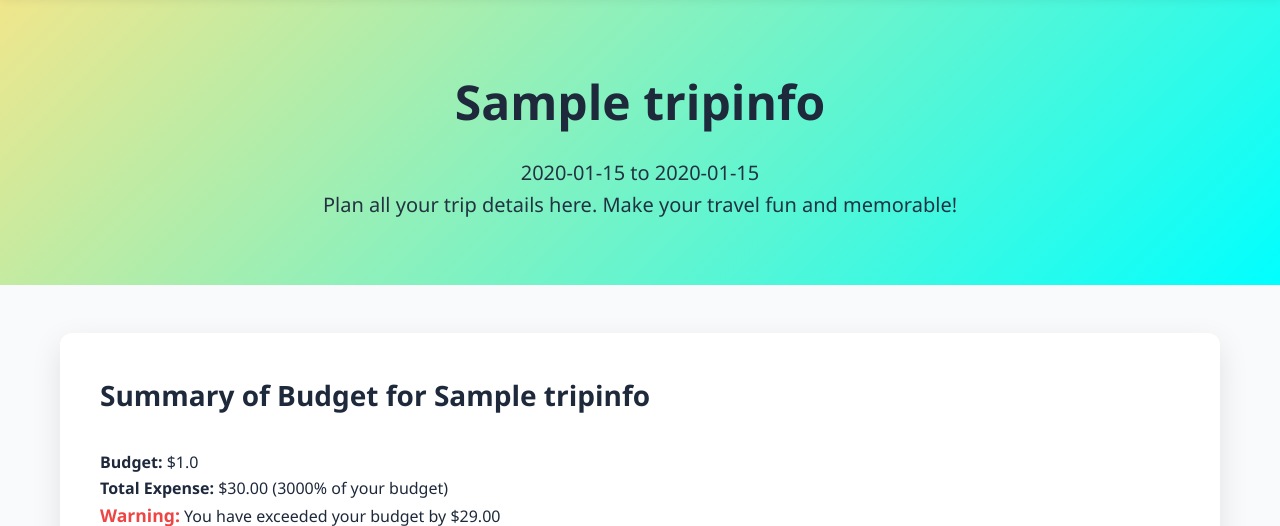
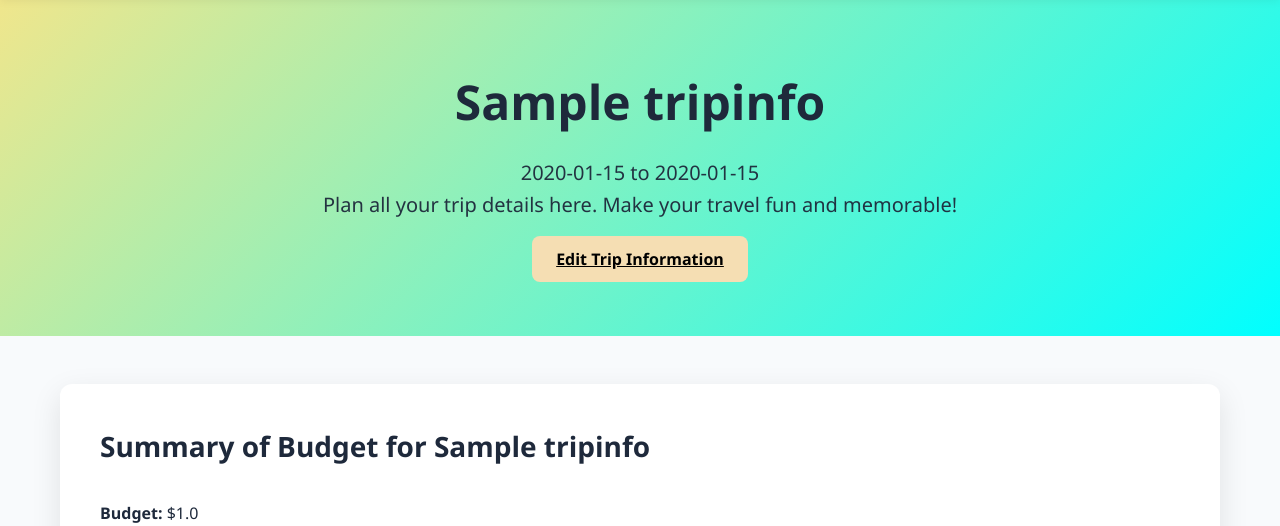
Before and after one commit to IJustinChan/Travel-Planner, a Flask app: page /plan/1 in a window 1280 px wide. Shown: the part 70-596 px from the top of the page. Run offline with Flask 3, Linux system fonts and the light colour scheme; tables that the repository leaves empty hold one stand-in row (values such as "Sample post"); data that the repository does not hold is empty.

Commit message:
enabled users to update trip information

```diff
--- a/main.py
+++ b/main.py
@@ -424,6 +424,31 @@ def get_extra_costs(trip_id):
         return []
 
 # --- Get Single Item From Database ---
+def get_single_trip(trip_id):
+    """
+    Retrieve a single trip from the database for editing
+    :param trip_id: ID of the trip to retrieve
+    :return: The trip as a dictionary or None if not found
+    """
+    if trip_id is None:
+        return None
+
+    connection = sqlite3.connect(database_name)
+    connection.row_factory = sqlite3.Row
+
+    trip = connection.execute('''
+        SELECT
+            *
+        FROM
+            TripInfo
+        WHERE
+            id = ?''', (trip_id,)
+    ).fetchone()
+
+    connection.close()
+
+    return trip
+
 def get_item_to_edit(item_type, item_id):
     """
     retrieve a single item (activity, hotel, flight, or extra cost) from the database of a trip for editing
@@ -464,6 +489,51 @@ def get_item_to_edit(item_type, item_id):
     return item
 
 # --- Update Database Information Of Single Rows ---
+def update_trip(trip_id, trip_data):
+    """
+    Update a trip in the database for a specific trip ID
+    :param trip_id: ID of the trip to update
+    :param trip_data: Dictionary containing updated trip information
+    :return: Boolean indicating success or failure
+    """
+    try:
+        connection = sqlite3.connect(database_name)
+        cursor = connection.cursor()
+        cursor.execute('''
+            UPDATE
+                TripInfo
+            SET
+                trip_name = ?,
+                destination = ?,
+                country = ?,
+                start_date = ?,
+                end_date = ?,
+                budget = ?,
+                num_travelers = ?,
+                description = ?,
+                travel_mode = ?,
+                companions = ?
+            WHERE
+                id = ?''', (
+                    trip_data.get('trip_name'),
+                    trip_data.get('destination'),
+                    trip_data.get('country'),
+                    trip_data.get('start_date'),
+                    trip_data.get('end_date'),
+                    trip_data.get('budget') or 0,
+                    trip_data.get('num_travelers') or 1,
+                    trip_data.get('description'),
+                    trip_data.get('travel_mode'),
+                    trip_data.get('companions'),
+                    trip_id
+                ))
+        connection.commit()
+        connection.close()
+        return True
+    except Exception as e:
+        print(f"Error updating trip: {e}")
+        return False
+
 def update_flight(flight_id, flight_data):
     """
     Update a flight in the database for a specific flight ID
@@ -595,10 +665,20 @@ def delete_hotel_record(trip_id, hotel_id):
 
 # --- Webpages ---
 @app.route("/", methods=['GET', 'POST'])
-def home():
+@app.route("/<int:trip_id>", methods=['GET', 'POST'])
+def home(trip_id=None):
     """
     Add a new trip.
     """
+
+    trip_to_edit = None
+
+    if trip_id is not None:
+        trip_to_edit = get_single_trip(trip_id)
+        if trip_to_edit is None:
+            flash('Trip not found for editing.', 'error')
+            return redirect(url_for('home'))
+
     if request.method == 'POST':
         # Extract form data
         trip_data = {
@@ -615,6 +695,13 @@ def home():
         }
 
         if validate_end_date(trip_data['start_date'], trip_data['end_date']) is True:
+            if trip_id is not None:
+                if update_trip(trip_id, trip_data):
+                    flash(f"Trip '{trip_data['trip_name']}' updated successfully!", 'success')
+                else:
+                    flash('Error updating trip. Please try again.', 'error')
+                return redirect(url_for('view_trips'))
+
             if add_trip(trip_data):
                 flash(f"Trip '{trip_data['trip_name']}' created successfully!", 'success')
                 return redirect(url_for('view_trips'))
@@ -624,7 +711,7 @@ def home():
             flash('End date cannot be before start date.', 'error')
         return redirect(url_for('home'))
 
-    return render_template("home.html")
+    return render_template("home.html", trip_to_edit=trip_to_edit)
 
 @app.route("/trips")
 def view_trips():
--- a/static/style.css
+++ b/static/style.css
@@ -557,3 +557,8 @@ main {
     color: var(--accent-color);
     font-weight: 600;
 }
+
+.edit-button {
+    background: wheat;
+    color: black;
+}
--- a/templates/plan.html
+++ b/templates/plan.html
@@ -22,6 +22,8 @@
             <h1>{{ trip['trip_name'] }}</h1>
             <p>{{ trip['start_date'] }} to {{ trip['end_date'] }}</p>
             <p>Plan all your trip details here. Make your travel fun and memorable!</p>
+            <br>
+            <a class="btn edit-button" href="{{ url_for('home', trip_id=trip['id']) }}">Edit Trip Information</a>
         </div>
     </header>
 
```
Also changed, not shown: templates/home.html (+21 -5 lines).
